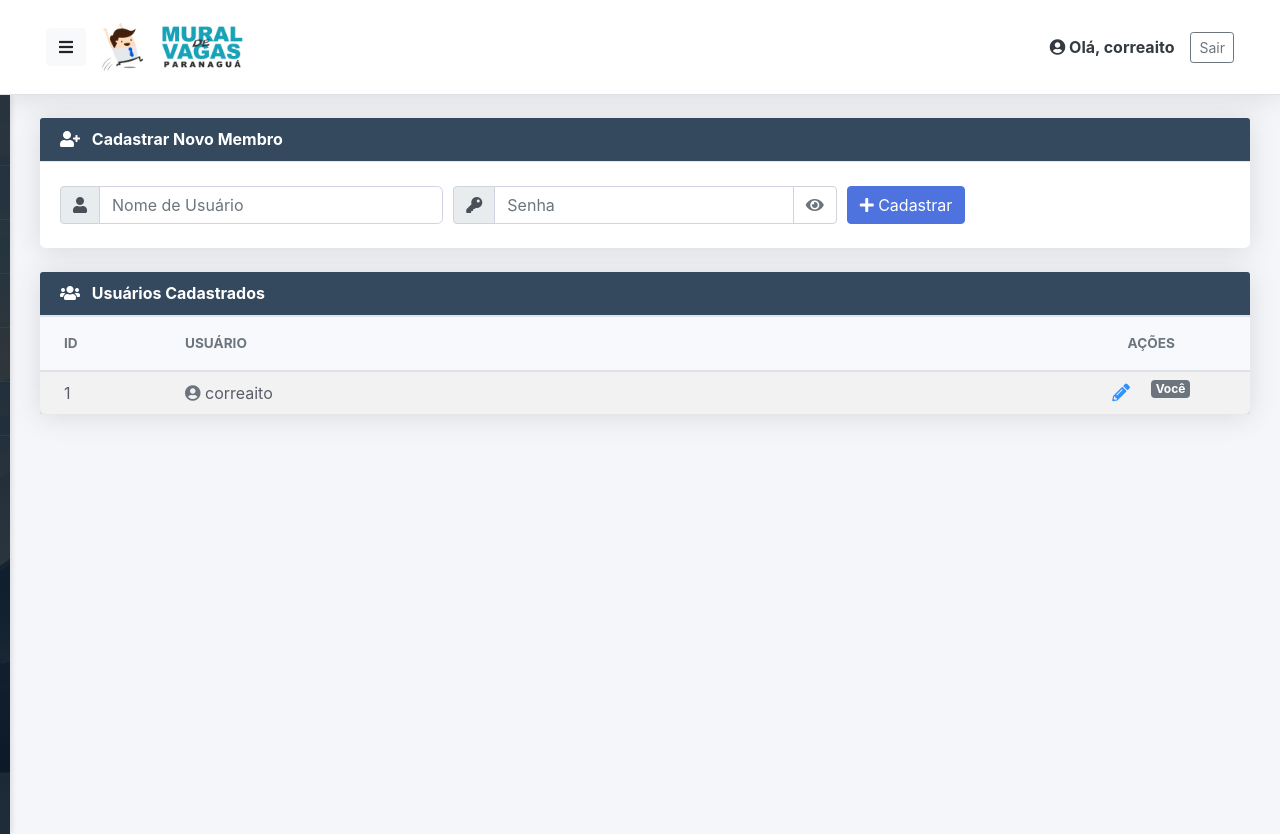
After one commit to correaito/mural_vagas, a PHP site: page /adm/usuarios.php in a window 1280 px wide. The commit adds this page. Run offline with PHP 8.4, Linux system fonts and the light colour scheme; a user stored in the database is signed in; data comes from the database, SQL or seed files in the repository; some libraries are stand-ins or nearby versions.

Commit message:
Adiciona CRUD de usuários e tela de edição com toggle de senha; atualiza README

```diff
--- a/src/adm/includes/header.php
+++ b/src/adm/includes/header.php
@@ -34,7 +34,7 @@
                 <span class="mr-3 text-dark font-weight-bold">
                     <i class="fas fa-user-circle"></i> Olá, <?php echo isset($usuario) ? $usuario : 'Admin'; ?>
                 </span>
-                <a href="../index.php" class="btn btn-outline-secondary btn-sm">Sair</a>
+                <a href="logout.php" class="btn btn-outline-secondary btn-sm">Sair</a>
             </div>
         </div>
     </nav>
@@ -64,6 +64,9 @@
             <a href="extimage_adm.php" class="list-group-item list-group-item-action">
                 <i class="fas fa-file-image"></i> Extração OCR
             </a>
+            <a href="usuarios.php" class="list-group-item list-group-item-action">
+                <i class="fas fa-users"></i> Gerenciar Usuários
+            </a>
             <a href="../index.php" class="list-group-item list-group-item-action mt-auto" target="_blank">
                 <i class="fas fa-external-link-alt"></i> Ver Portal Público
             </a>
--- /dev/null
+++ b/src/adm/usuarios.php
@@ -0,0 +1,152 @@
+<?php ob_start();
+
+include("../restrito.php");
+include("../config.php");
+
+session_start();
+
+$id = $_SESSION['id'];
+
+$consultauser = $pdo->prepare("SELECT * from user where id= :id");
+$consultauser->bindParam( ':id', $id );
+$consultauser->execute();
+$usercons = $consultauser->fetch();
+
+$usuario = $usercons['usuario'];
+
+// Consulta todos os usuários para listar na tabela
+$queryUsers = $pdo->query("SELECT * FROM user ORDER BY id DESC");
+$usuarios_lista = $queryUsers->fetchAll(PDO::FETCH_ASSOC);
+
+include("includes/header.php");
+?>
+
+<div class="row">
+    <div class="col-12">
+        <!-- Card do Formulário de Cadastro -->
+        <div class="card shadow-sm border-0 mb-4">
+            <div class="card-header text-white" style="background-color: #34495e;">
+                <h6 class="m-0 font-weight-bold"><i class="fas fa-user-plus mr-2"></i> Cadastrar Novo Membro</h6>
+            </div>
+            <div class="card-body">
+                <?php if (isset($_GET['sucesso'])): ?>
+                    <div class="alert alert-success alert-dismissible fade show" role="alert">
+                        <?php echo $_GET['sucesso'] == 'editado' ? 'Usuário atualizado com sucesso!' : 'Usuário cadastrado com sucesso!'; ?>
+                        <button type="button" class="close" data-dismiss="alert" aria-label="Close">
+                            <span aria-hidden="true">&times;</span>
+                        </button>
+                    </div>
+                <?php elseif (isset($_GET['erro'])): ?>
+                    <div class="alert alert-danger alert-dismissible fade show" role="alert">
+                        <?php echo $_GET['erro'] == 'existe' ? 'Este nome de usuário já está em uso.' : 'Erro ao cadastrar usuário.'; ?>
+                        <button type="button" class="close" data-dismiss="alert" aria-label="Close">
+                            <span aria-hidden="true">&times;</span>
+                        </button>
+                    </div>
+                <?php elseif (isset($_GET['deletado'])): ?>
+                    <div class="alert alert-success alert-dismissible fade show" role="alert">
+                        Usuário excluído com sucesso!
+                        <button type="button" class="close" data-dismiss="alert" aria-label="Close">
+                            <span aria-hidden="true">&times;</span>
+                        </button>
+                    </div>
+                <?php endif; ?>
+
+                <form action="salvausuario_adm.php" method="POST">
+                    <div class="form-row align-items-center">
+                        <div class="col-sm-4 my-1">
+                            <label class="sr-only" for="nomeUsuario">Nome de Usuário</label>
+                            <div class="input-group">
+                                <div class="input-group-prepend">
+                                    <div class="input-group-text"><i class="fas fa-user"></i></div>
+                                </div>
+                                <input type="text" class="form-control" id="nomeUsuario" name="usuario" placeholder="Nome de Usuário" required>
+                            </div>
+                        </div>
+                        <div class="col-sm-4 my-1">
+                            <label class="sr-only" for="senhaUsuario">Senha</label>
+                            <div class="input-group">
+                                <div class="input-group-prepend">
+                                    <div class="input-group-text"><i class="fas fa-key"></i></div>
+                                </div>
+                                <input type="password" class="form-control" id="senhaUsuario" name="senha" placeholder="Senha" required>
+                                <div class="input-group-append">
+                                    <button class="btn btn-outline-secondary" type="button" id="toggleSenha" style="border-color: #ced4da; background-color: #fff;">
+                                        <i class="fas fa-eye" id="iconeSenha"></i>
+                                    </button>
+                                </div>
+                            </div>
+                        </div>
+                        <div class="col-auto my-1">
+                            <button type="submit" class="btn btn-primary"><i class="fas fa-plus"></i> Cadastrar</button>
+                        </div>
+                    </div>
+                </form>
+            </div>
+        </div>
+
+        <!-- Card da Lista de Usuários -->
+        <div class="card shadow-sm border-0 mb-4">
+            <div class="card-header text-white" style="background-color: #34495e;">
+                <h6 class="m-0 font-weight-bold"><i class="fas fa-users mr-2"></i> Usuários Cadastrados</h6>
+            </div>
+            <div class="card-body p-0">
+                <div class="table-responsive">
+                    <table class="table table-sm table-hover table-striped mb-0" id="tabela-usuarios" width="100%" cellspacing="0">
+                        <thead style="background-color: #f8f9fc;">
+                            <tr>
+                                <th class="pl-4 py-3 text-uppercase text-muted" style="font-size: 0.85rem;" width="10%">ID</th>
+                                <th class="pl-4 py-3 text-uppercase text-muted" style="font-size: 0.85rem;">Usuário</th>
+                                <th class="text-center pr-4 py-3 text-uppercase text-muted" style="font-size: 0.85rem;" width="15%">Ações</th>
+                            </tr>
+                        </thead>
+                        <tbody>
+                            <?php foreach ($usuarios_lista as $u): ?>
+                            <tr>
+                                <td class="align-middle pl-4 py-2"><?php echo $u['id']; ?></td>
+                                <td class="align-middle pl-4 py-2"><i class="fas fa-user-circle text-secondary"></i> <?php echo htmlspecialchars($u['usuario']); ?></td>
+                                <td class="align-middle text-center pr-4 py-2">
+                                    <a href="editausuario.php?id=<?php echo $u['id']; ?>" class="table-action-icon text-primary mr-3" title="Editar">
+                                        <i class="fas fa-pencil-alt"></i>
+                                    </a>
+                                    <?php if ($u['id'] != $id): ?>
+                                    <a href="deletausuario.php?id=<?php echo $u['id']; ?>" class="table-action-icon text-danger" title="Excluir" onclick="return confirm('Tem certeza que deseja excluir o usuário <?php echo htmlspecialchars($u['usuario']); ?>? Esta ação não pode ser desfeita.');">
+                                        <i class="fas fa-trash"></i>
+                                    </a>
+                                    <?php else: ?>
+                                    <span class="badge badge-secondary" style="vertical-align: top;">Você</span>
+                                    <?php endif; ?>
+                                </td>
+                            </tr>
+                            <?php endforeach; ?>
+                        </tbody>
+                    </table>
+                </div>
+            </div>
+        </div>
+
+    </div>
+</div>
+
+<?php include("includes/footer.php"); ?>
+<script>
+$(document).ready(function() {
+    $('#tabela-usuarios').DataTable({
+        "language": {
+            "url": "//cdn.datatables.net/plug-ins/1.10.21/i18n/Portuguese-Brasil.json"
+        }
+    });
+
+    $('#toggleSenha').click(function() {
+        var passwordInput = $('#senhaUsuario');
+        var icon = $('#iconeSenha');
+        if (passwordInput.attr('type') === 'password') {
+            passwordInput.attr('type', 'text');
+            icon.removeClass('fa-eye').addClass('fa-eye-slash');
+        } else {
+            passwordInput.attr('type', 'password');
+            icon.removeClass('fa-eye-slash').addClass('fa-eye');
+        }
+    });
+});
+</script>
```
Also changed, not shown: src/adm/atualizausuario.php (added, +41 -0 lines), src/adm/deletausuario.php (added, +28 -0 lines), src/adm/editausuario.php (added, +106 -0 lines), src/adm/logout.php (added, +7 -0 lines), src/adm/salvausuario_adm.php (added, +49 -0 lines), src/index.php (+10 -3 lines), README.md.
